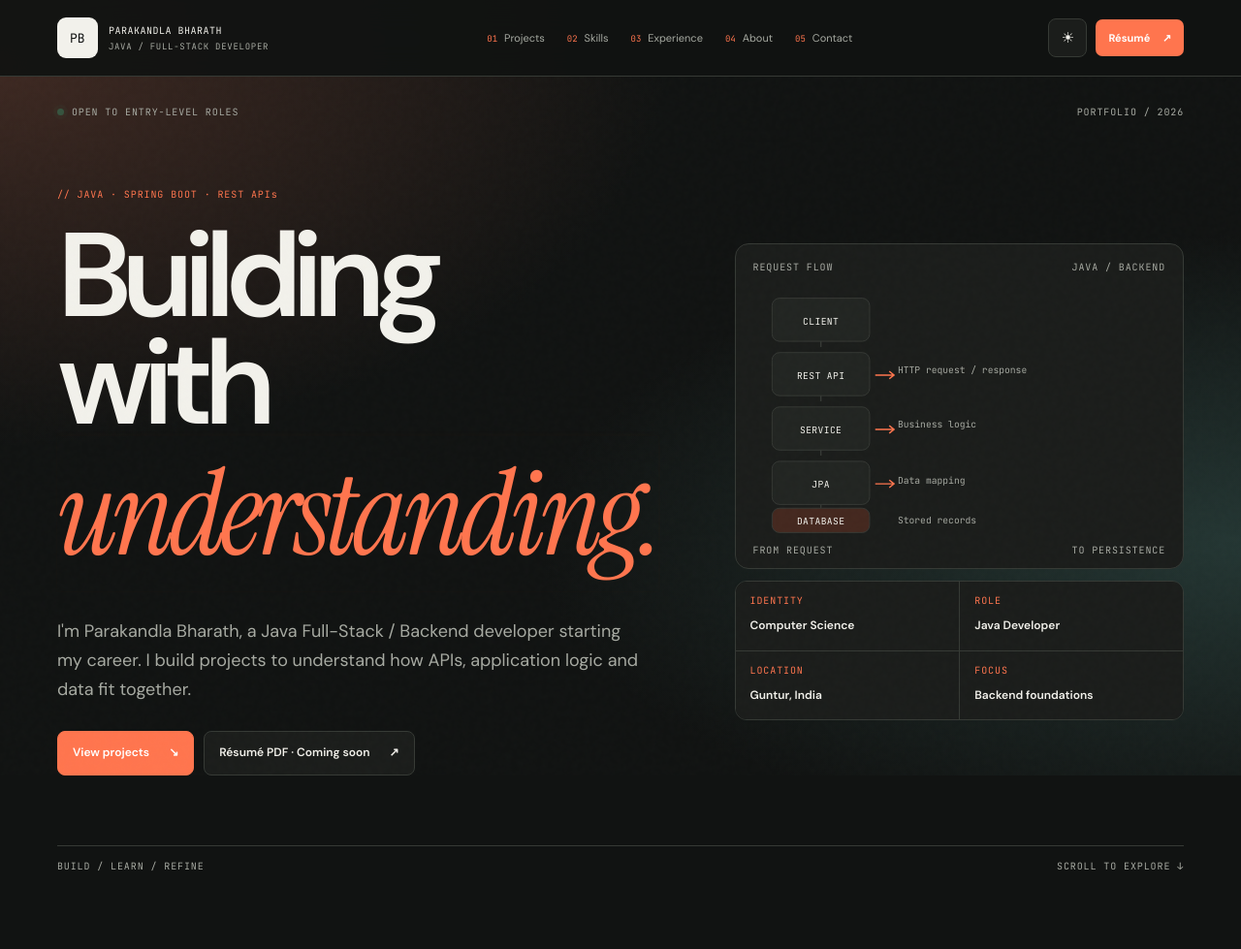
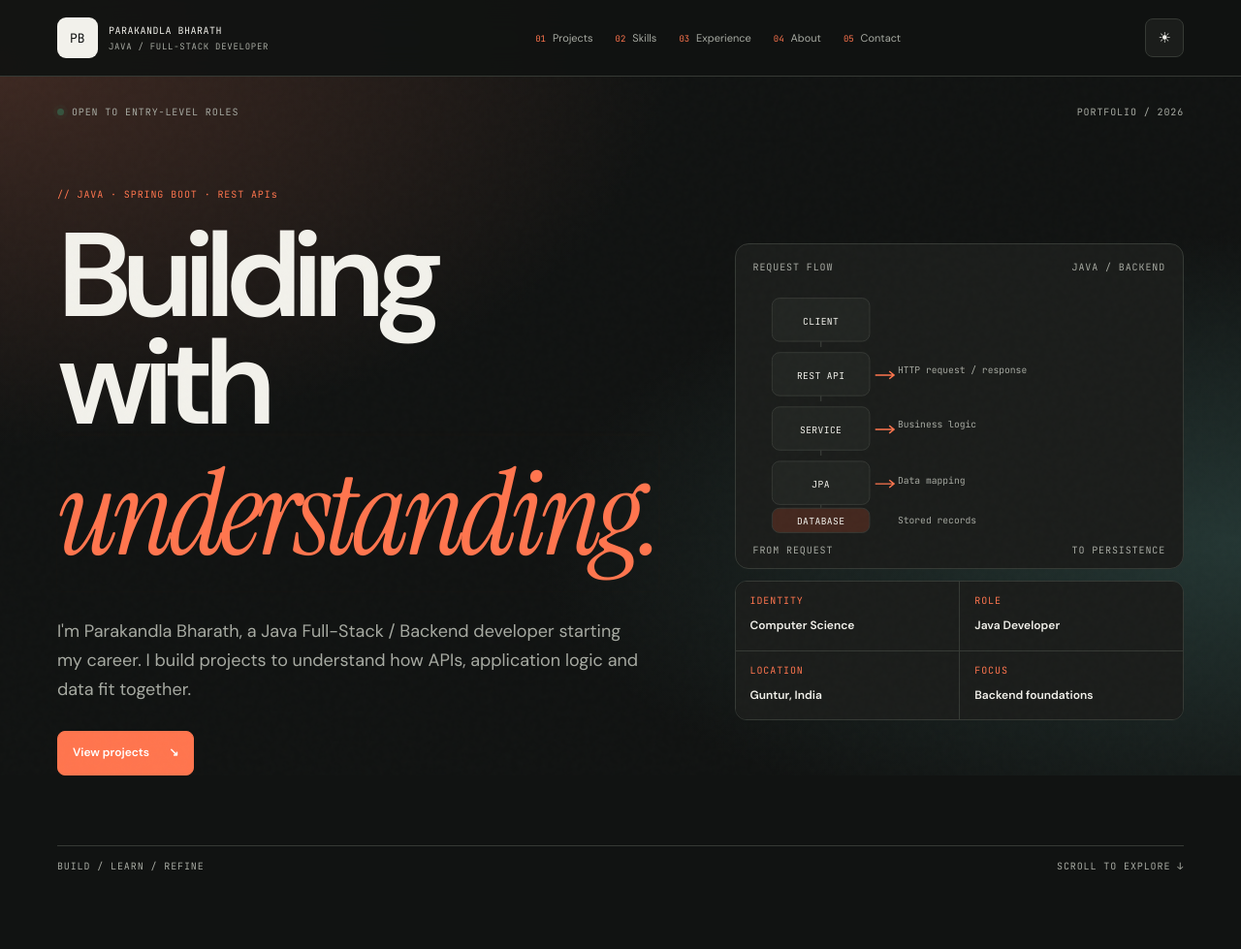
Before and after one commit to parakandlabharath/bharath-portfolio, a plain HTML site: page index.html in a window 1280 px wide. Shown: the top 979 px of the page at 97% size. Drawn offline with Linux system fonts and the light colour scheme.

Commit message:
Remove résumé coming-soon options

```diff
--- a/index.html
+++ b/index.html
@@ -33,7 +33,6 @@
       </nav>
       <div class="header-actions">
         <button class="theme-toggle" type="button" aria-label="Switch to light theme" aria-pressed="false">◐</button>
-        <a class="resume-link" href="#contact" aria-label="Résumé coming soon">Résumé <span>↗</span></a>
         <button class="menu-toggle" type="button" aria-controls="mobile-nav" aria-expanded="false" aria-label="Open navigation">☰</button>
       </div>
     </div>
@@ -50,7 +49,7 @@
           <p class="kicker reveal">// JAVA · SPRING BOOT · REST APIs</p>
           <h1>Building with<br><em>understanding.</em></h1>
           <p class="hero-intro">I'm Parakandla Bharath, a Java Full-Stack / Backend developer starting my career. I build projects to understand how APIs, application logic and data fit together.</p>
-          <div class="hero-buttons"><a class="button button-primary" href="#projects">View projects <span>↘</span></a><a class="button button-secondary" href="#contact">Résumé PDF · Coming soon <span>↗</span></a></div>
+          <div class="hero-buttons"><a class="button button-primary" href="#projects">View projects <span>↘</span></a></div>
         </div>
         <aside class="hero-side reveal">
           <div class="flow-panel" aria-label="Illustrated request flow: Client to REST API, Service, JPA and Database">
@@ -206,7 +205,6 @@
           <article><small>03</small><strong>IBM</strong><span>Certification title to confirm</span><!-- DRAFT: verify --></article>
         </div>
       </div>
-      <div class="resume-callout"><div><small>DOCUMENT</small><h3>Résumé</h3><p>View the résumé page currently available in this repository.</p></div><span class="coming">Résumé PDF · Coming soon</span></div>
     </section>
 
     <section class="section about-section" id="about">
@@ -219,7 +217,7 @@
 
     <section class="section wrap contact-section" id="contact">
       <div class="section-label"><span>05 / CONTACT</span><i></i><span>LET'S CONNECT</span></div>
-      <div class="contact-grid"><div><p class="kicker">// OPEN TO ENTRY-LEVEL JAVA / BACKEND ROLES</p><h2>Let's make<br><em>things work.</em></h2><p class="contact-intro">I'm open to entry-level opportunities with startups and MNCs. Feel free to reach out about roles or projects.</p><p class="timezone">Guntur · IST (UTC+5:30)</p></div><div class="contact-card"><small>EMAIL / DIRECT</small><a class="email-address" id="email-link" href="#">Email me <span>↗</span></a><button class="copy-email" id="copy-email" type="button">COPY EMAIL <span>+</span></button><div class="contact-links"><a href="https://github.com/parakandlabharath" target="_blank" rel="noopener">GitHub ↗</a><a href="https://www.linkedin.com/in/bharath-kumar-181316296/" target="_blank" rel="noopener">LinkedIn ↗</a><span class="coming">Résumé · Coming soon</span></div></div></div>
+      <div class="contact-grid"><div><p class="kicker">// OPEN TO ENTRY-LEVEL JAVA / BACKEND ROLES</p><h2>Let's make<br><em>things work.</em></h2><p class="contact-intro">I'm open to entry-level opportunities with startups and MNCs. Feel free to reach out about roles or projects.</p><p class="timezone">Guntur · IST (UTC+5:30)</p></div><div class="contact-card"><small>EMAIL / DIRECT</small><a class="email-address" id="email-link" href="#">Email me <span>↗</span></a><button class="copy-email" id="copy-email" type="button">COPY EMAIL <span>+</span></button><div class="contact-links"><a href="https://github.com/parakandlabharath" target="_blank" rel="noopener">GitHub ↗</a><a href="https://www.linkedin.com/in/bharath-kumar-181316296/" target="_blank" rel="noopener">LinkedIn ↗</a></div></div></div>
     </section>
   </main>
   <footer class="site-footer wrap"><a class="brand footer-brand" href="#home"><span class="brand-mark">PB</span><span class="brand-copy">PARAKANDLA BHARATH<small>BUILT WITH INTENTION</small></span></a><span>HTML · CSS · JAVASCRIPT</span><span>© <span id="year">2026</span></span></footer>
```
